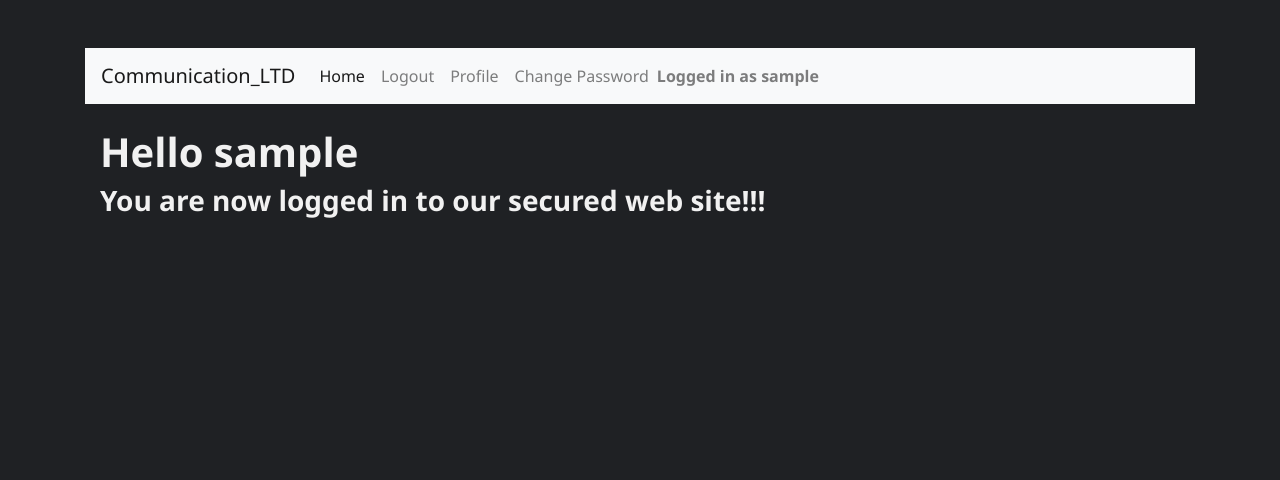
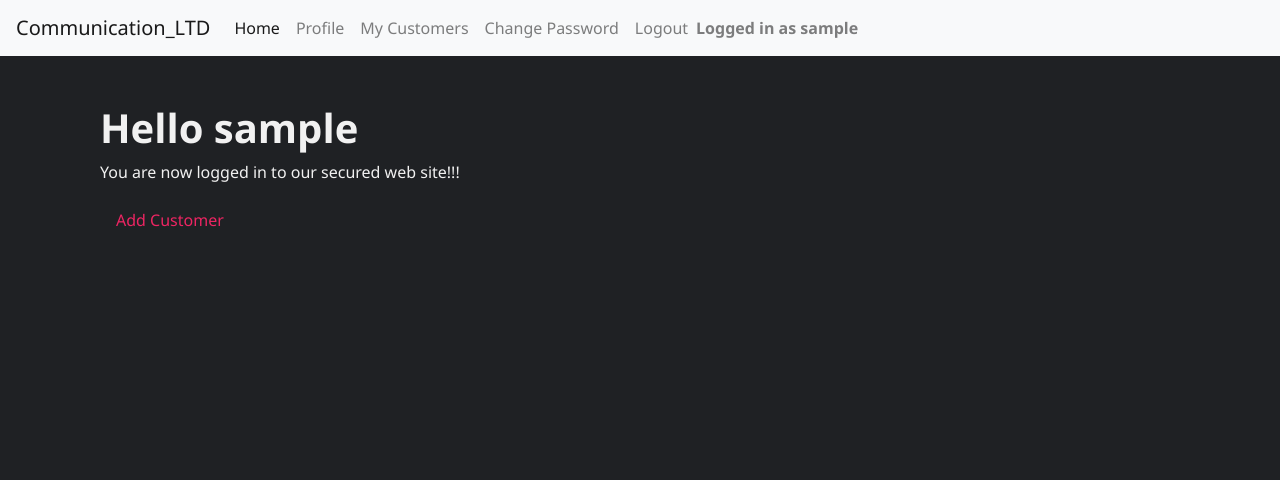
Before and after one commit to yoniyir/computer-security-final-pro, a Flask app: page / in a window 1280 px wide. Shown: the top 480 px of the page. Run offline with Flask 3, Linux system fonts and the light colour scheme; the visitor is signed in with stand-in values (Sample User, id 1); data comes from the database, SQL or seed files in the repository; both versions use the stored data as it was after the commit; parts of the project's set-up code (start-up, migrations or seed data) failed here and were passed over; some libraries are stand-ins or nearby versions.

Commit message:
fiex the navbar, added the option to add customer

```diff
--- a/app/forms.py
+++ b/app/forms.py
@@ -91,3 +91,8 @@ class ResetPasswordForm(FlaskForm):
     new_password = PasswordField('New Password', validators=[DataRequired()])
     new_password2 = PasswordField('Confirm New Password', validators=[DataRequired(), EqualTo('new_password')])
     submit = SubmitField('Reset Password')
+
+
+class AddCustomerForm(FlaskForm):
+    customer_name = StringField('Customer Name', validators=[DataRequired()])
+    submit = SubmitField('Add Customer')
--- a/app/main/routes.py
+++ b/app/main/routes.py
@@ -1,5 +1,5 @@
 from flask import render_template, flash, redirect, url_for, request
-from flask_login import current_user, login_user, logout_user
+from flask_login import current_user, login_user, logout_user, login_required
 from app import db
 from app.forms import (
     LoginForm,
@@ -7,8 +7,9 @@ from app.forms import (
     ChangePasswordForm,
     ForgotPasswordForm,
     ResetPasswordForm,
+    AddCustomerForm,
 )
-from app.models import User
+from app.models import User, Customer
 from app.main import main_bp
 from datetime import datetime
 import hashlib
@@ -123,6 +124,23 @@ def reset_password():
         flash("Invalid token.", "warning")
     return render_template("reset_password.html", form=form)
 
+@main_bp.route('/add_customer', methods=['GET', 'POST'])
+@login_required
+def add_customer():
+    form = AddCustomerForm()
+    if form.validate_on_submit():
+        customer = Customer(name=form.customer_name.data, user_id=current_user.username)
+        db.session.add(customer)
+        db.session.commit()
+        flash('New customer added.')
+        return redirect(url_for('main.index'))
+    return render_template('add_customer.html', title='Add Customer', add_customer_form=form)
+
+@main_bp.route('/customers')
+@login_required
+def customers():
+    customers = Customer.query.filter_by(user_id=current_user.username).all()
+    return render_template('customers.html', title='Customers', customers=customers)
 
 @main_bp.route("/logout")
 def logout():
--- a/app/models.py
+++ b/app/models.py
@@ -24,3 +24,11 @@ class User(UserMixin, db.Model):
 
     def check_password(self, password):
         return check_password_hash(self.password_hash, password)
+
+class Customer(db.Model):
+    id = db.Column(db.Integer, primary_key=True)
+    name = db.Column(db.String(120))
+    user_id = db.Column(db.Integer, db.ForeignKey('user.username'))
+
+    def __repr__(self):
+        return '<Customer {}>'.format(self.name)
--- a/app/templates/base.html
+++ b/app/templates/base.html
@@ -5,11 +5,52 @@
     <meta name="viewport" content="width=device-width, initial-scale=1, shrink-to-fit=no">
     <link rel="stylesheet" href="https://maxcdn.bootstrapcdn.com/bootstrap/4.0.0/css/bootstrap.min.css">
     <link rel="stylesheet" type="text/css" href="{{ url_for('static', filename='css/styles.css') }}">
-
-
     <title>{% block title %}Communication_LTD{% endblock %}</title>
   </head>
   <body>
+    <nav class="navbar navbar-expand-lg navbar-light bg-light">
+      <a class="navbar-brand" href="{{ url_for('main.index') }}">Communication_LTD</a>
+      <button class="navbar-toggler" type="button" data-toggle="collapse" data-target="#navbarNav" aria-controls="navbarNav"
+        aria-expanded="false" aria-label="Toggle navigation">
+        <span class="navbar-toggler-icon"></span>
+      </button>
+      <div class="collapse navbar-collapse" id="navbarNav">
+        <ul class="navbar-nav">
+          <li class="nav-item active">
+            <a class="nav-link" href="{{ url_for('main.index') }}">Home</a>
+          </li>
+          {% if current_user.is_authenticated %}
+          <li class="nav-item">
+            <a class="nav-link" href="{{ url_for('main.login', username=current_user.username) }}">Profile</a>
+          </li>
+          <li class="nav-item">
+            <a class="nav-link" href="{{ url_for('main.customers') }}">My Customers</a>
+          </li>
+          <li class="nav-item">
+            <a class="nav-link" href="{{ url_for('main.change_password') }}">Change Password</a>
+          </li>
+
+          <li class="nav-item">
+            <a class="nav-link" href="{{ url_for('main.logout') }}">Logout</a>
+          </li>
+
+          {% else %}
+          <li class="nav-item">
+            <a class="nav-link" href="{{ url_for('main.login') }}">Login</a>
+          </li>
+          <li class="nav-item">
+            <a class="nav-link" href="{{ url_for('main.register') }}">Register</a>
+          </li>
+
+          {% endif %}
+        </ul>
+        {% if current_user.is_authenticated %}
+        <span class="navbar-text">
+          Logged in as {{ current_user.username }}
+        </span>
+        {% endif %}
+      </div>
+    </nav>
     <div class="container">
       {% with messages = get_flashed_messages() %}
         {% if messages %}
@@ -20,8 +61,12 @@
       {% endwith %}
       {% block content %}{% endblock %}
     </div>
+    <footer class="footer mt-auto py-3">
+      <div class="container">
+        <span class="text-muted">Communication_LTD &copy; 2023</span>
+      </div>
+    </footer>
     <script src="https://code.jquery.com/jquery-3.2.1.slim.min.js"></script>
     <script src="https://maxcdn.bootstrapcdn.com/bootstrap/4.0.0/js/bootstrap.min.js"></script>
-
   </body>
 </html>
--- a/app/templates/index.html
+++ b/app/templates/index.html
@@ -56,13 +19,8 @@
 {% if current_user.is_authenticated %}
 <div class="container mt-4">
   <h1>Hello {{current_user.username}}</h1>
-  <h3>You are now logged in to our secured web site!!!</h3>
+  <p>You are now logged in to our secured web site!!!</p>
+  <a class="nav-link" href="{{ url_for('main.add_customer') }}">Add Customer</a>
 </div>
 {% endif %}
-<footer class="footer mt-auto py-3">
-  <div class="container">
-    <span class="text-muted">Communication_LTD &copy; 2023</span>
-  </div>
-</footer>
-
 {% endblock %}
```
Also changed, not shown: other parts of app/templates/index.html (+0 -37 lines), app/templates/add_customer.html (added, +13 -0 lines), app/templates/customers.html (added, +12 -0 lines), app.db.
